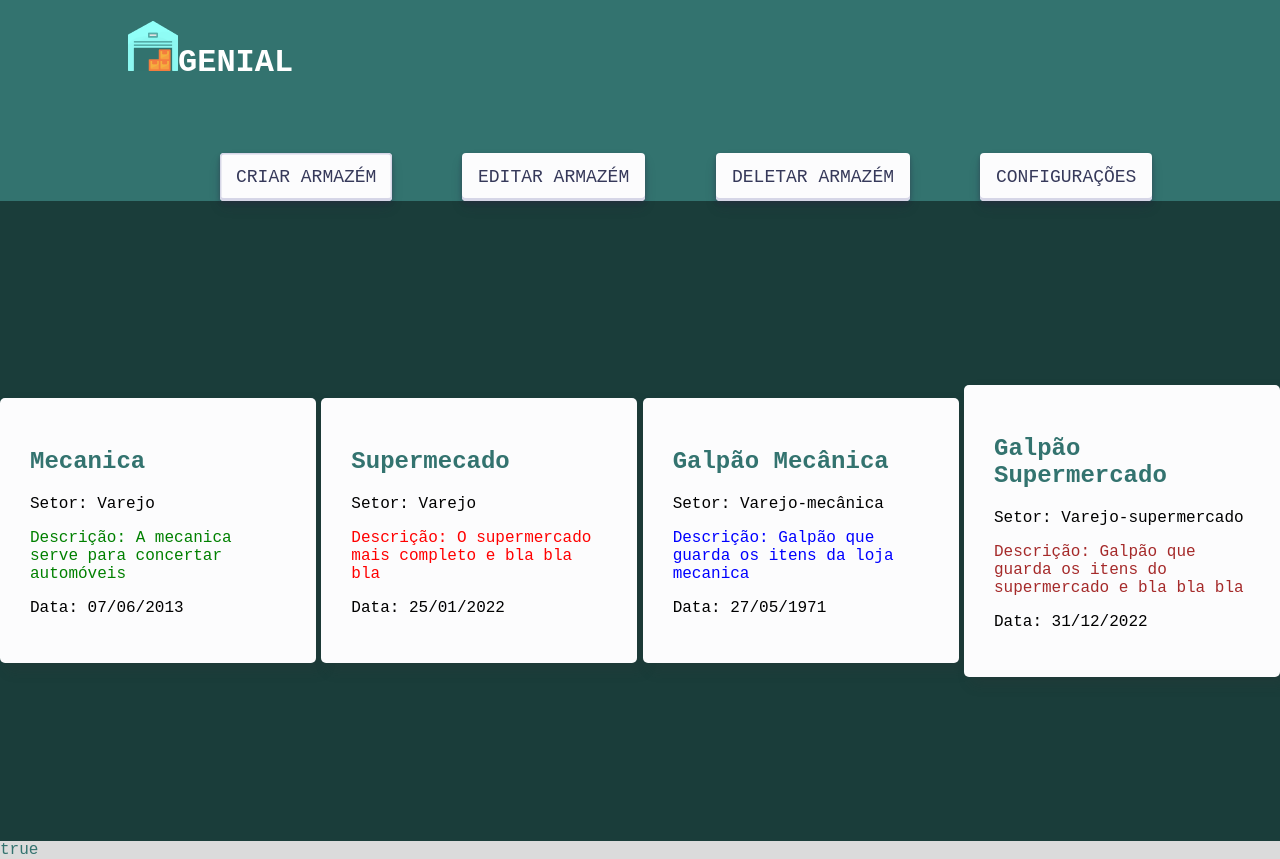
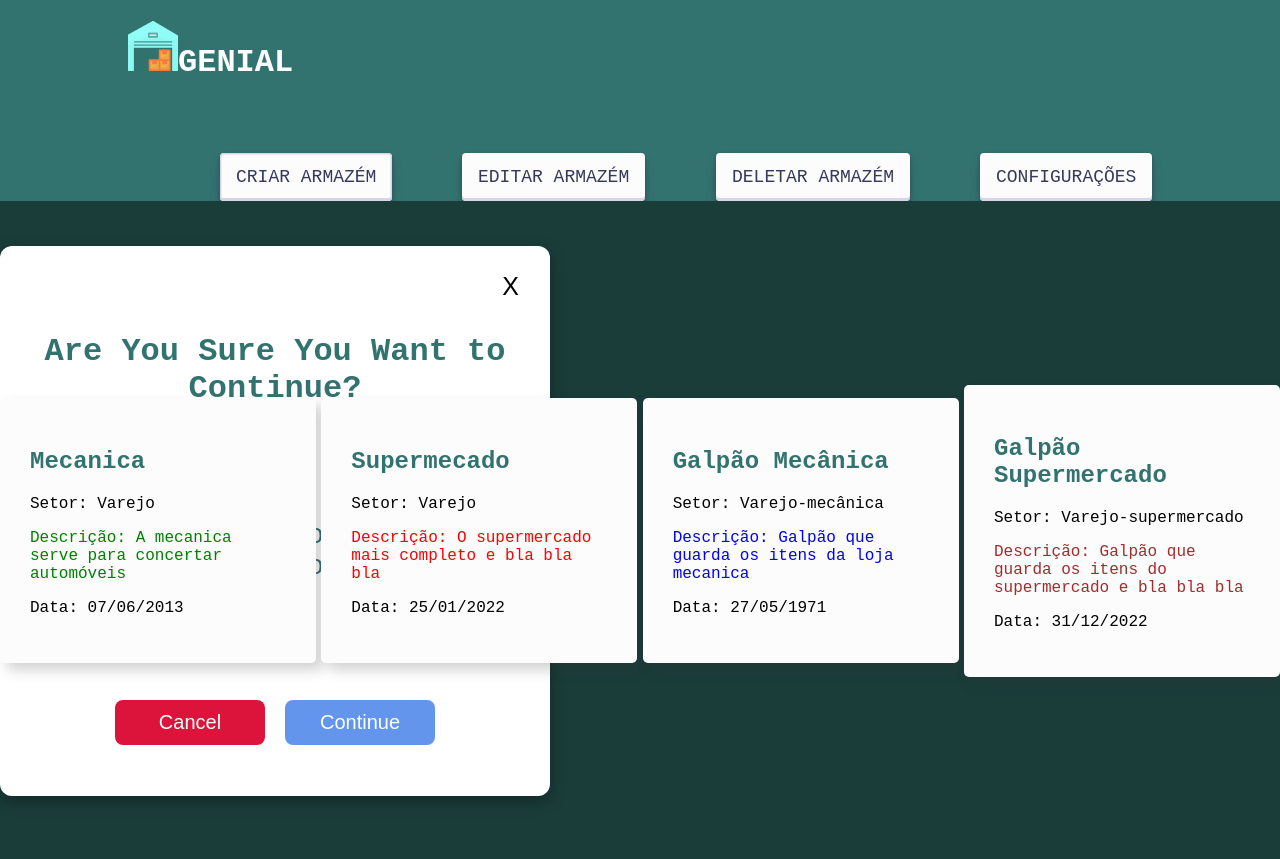
Before and after one commit to RicardoJun10r/GENIAL, a React (Create React App) app: page /home in a window 1280 px wide. Both pictures are taken after a click on the button "CRIAR ARMAZÉM". Built offline with nearby package versions, Linux system fonts and the light colour scheme.

Commit message:
Criando o componente Modal Simples

```diff
--- a/public/index.html
+++ b/public/index.html
@@ -24,7 +24,7 @@
       work correctly both with client-side routing and a non-root public URL.
       Learn how to configure a non-root public URL by running `npm run build`.
     -->
-    <title>React App</title>
+    <title>GENIAL</title>
   </head>
   <body>
     <noscript>You need to enable JavaScript to run this app.</noscript>
--- /dev/null
+++ b/src/components/Modal/ModalSimples/ModalSimples.css
@@ -0,0 +1,60 @@
+  .modalContainer {
+    width: 500px;
+    height: 500px;
+    border-radius: 12px;
+    background-color: white;
+    box-shadow: rgba(0, 0, 0, 0.35) 0px 5px 15px;
+    display: flex;
+    flex-direction: column;
+    padding: 25px;
+  }
+
+  .modalContainer .title {
+    display: inline-block;
+    text-align: center;
+    margin-top: 10px;
+  }
+
+  .titleCloseBtn {
+    display: flex;
+    justify-content: flex-end;
+  }
+
+  .titleCloseBtn button {
+    background-color: transparent;
+    border: none;
+    font-size: 25px;
+    cursor: pointer;
+  }
+
+  .modalContainer .body {
+    flex: 50%;
+    display: flex;
+    justify-content: center;
+    align-items: center;
+    font-size: 1.7rem;
+    text-align: center;
+  }
+
+  .modalContainer .footer {
+    flex: 20%;
+    display: flex;
+    justify-content: center;
+    align-items: center;
+  }
+
+  .modalContainer .footer button {
+    width: 150px;
+    height: 45px;
+    margin: 10px;
+    border: none;
+    background-color: cornflowerblue;
+    color: white;
+    border-radius: 8px;
+    font-size: 20px;
+    cursor: pointer;
+  }
+
+  #cancelBtn {
+    background-color: crimson;
+  }
--- a/src/components/Modal/ModalSimples/ModalSimples.js
+++ b/src/components/Modal/ModalSimples/ModalSimples.js
@@ -1,23 +1,55 @@
 import React, { useState } from "react";
+import './ModalSimples.css';
 
 const ModalSimples = ({ setModal, opcao }) => {
 
-    if(opcao === 'armazem')
+    if(opcao === 'armazem') // MODAL ( SIMPLES ) PARA ARMAZÉNS
     {
         return(
-            <div>
-                <h1>{opcao}</h1>
+            <div className="modalContainer">
+                <div className="titleCloseBtn">
+                    <button
+                        onClick={() => {
+                        setModal(false);
+                        }}
+                    >
+                        X
+                    </button>
+                </div>
+                <div className="title">
+                    <h1>Are You Sure You Want to Continue?</h1>
+                </div>
+
+                <div className="body">
+                    <p>The next page looks amazing. Hope you want to go there!</p>
+                </div>
+
+                <div className="footer">
+                    <button
+                        onClick={() => {
+                        setModal(false);
+                        }}
+                        id="cancelBtn"
+                    >
+                        Cancel
+                    </button>
+                    <button>Continue</button>
+                </div>
             </div>
         )
     }
 
+    else if(opcao === 'produto') // MODAL ( SIMPLES ) PARA PRODUTOS
+    {
         return(
             <div className="modal">
                 <div className="containerModal">
+                    <h1>{opcao}</h1>
                     <button onClick={() => {setModal(false)}} className="close" type="submit">Fechar</button>
                 </div>
             </div>
         )
+    }
 
 }
 
--- a/src/components/Navbar/Navbar.js
+++ b/src/components/Navbar/Navbar.js
@@ -8,7 +8,6 @@
 
     const [count, setCount] = useState(0);
     const navigate = useNavigate();
-
 
     const sterEgg = () => {
         setCount( currentCount => {
--- a/src/pages/Home/home.css
+++ b/src/pages/Home/home.css
@@ -6,13 +6,20 @@
 }
 
 .wrapper {
+  position: relative;
   display: flex;
   flex-wrap: wrap;
   justify-content: space-between;
   align-items: center;
   height: 80vh;
   background-color: hsl(175, 40%, 17%);
+}
 
+.wrapper-modal{
+  position: fixed;
+  justify-content: center;
+  align-items: center;
+  width: 100vw;
 }
 
 .header{
--- a/src/pages/Home/home.js
+++ b/src/pages/Home/home.js
@@ -10,6 +10,8 @@
 
   const [modal, setModal] = useState(false);
 
+  const opcao = 'armazem';
+
   useEffect(()=>{
     console.log(modal)
   }, [modal])
@@ -20,6 +22,9 @@
         <NavBar setModal={setModal} modal={modal}/>
       </div>
       <div className="wrapper">
+        <div className='wrapper-modal'>
+          {modal === true ? <ModalSimples setModal={setModal} opcao={opcao}/> : null}
+        </div>
         {database.map((inventario) => {
           return(
           <Row
@@ -27,8 +32,7 @@
             inventario={inventario}
           />)
         })}
-        </div>
-        {modal === true ? 'true' : 'false'}
+      </div>
     </div>
   )
 }
```
Lines whose indentation alone changed are shown as unchanged.
